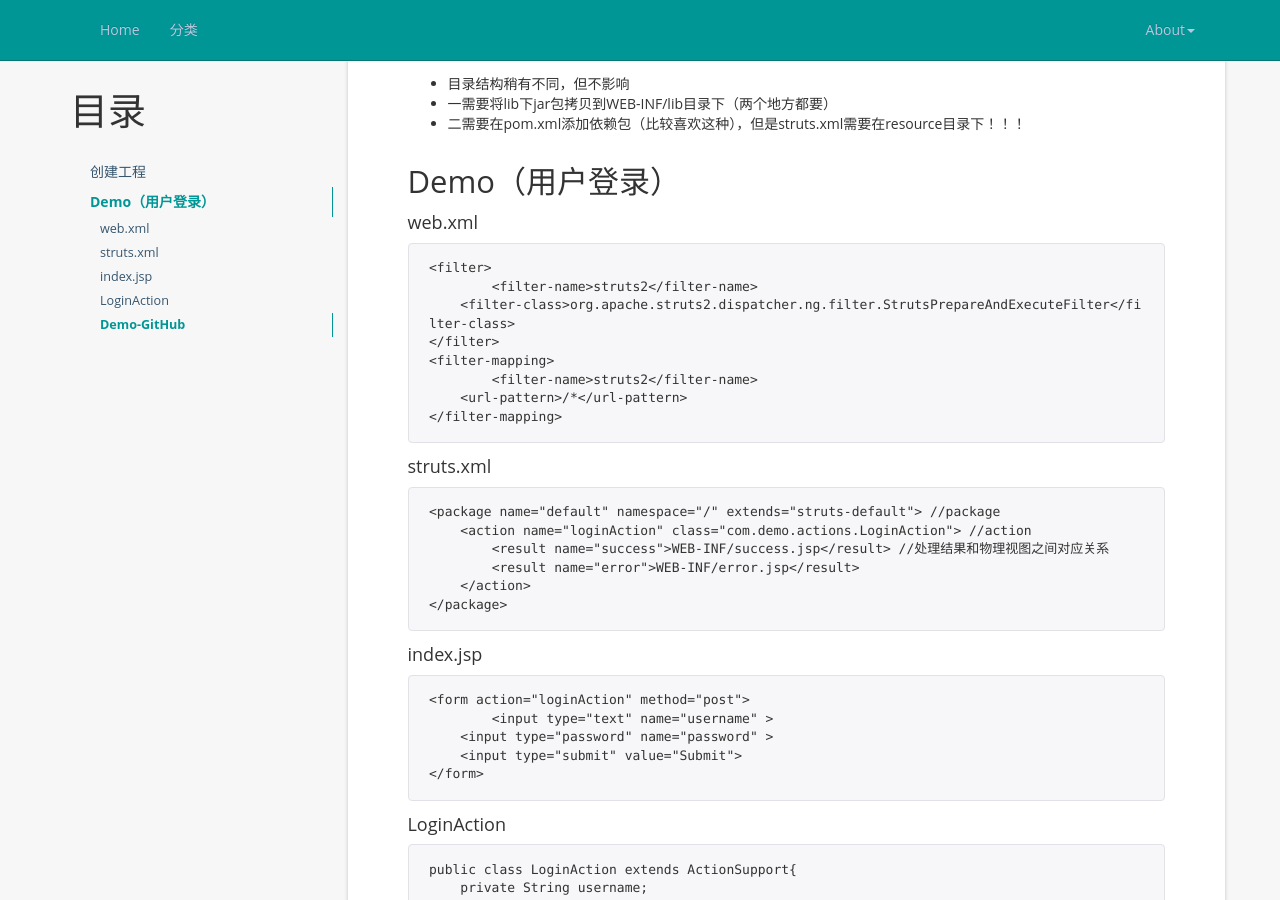
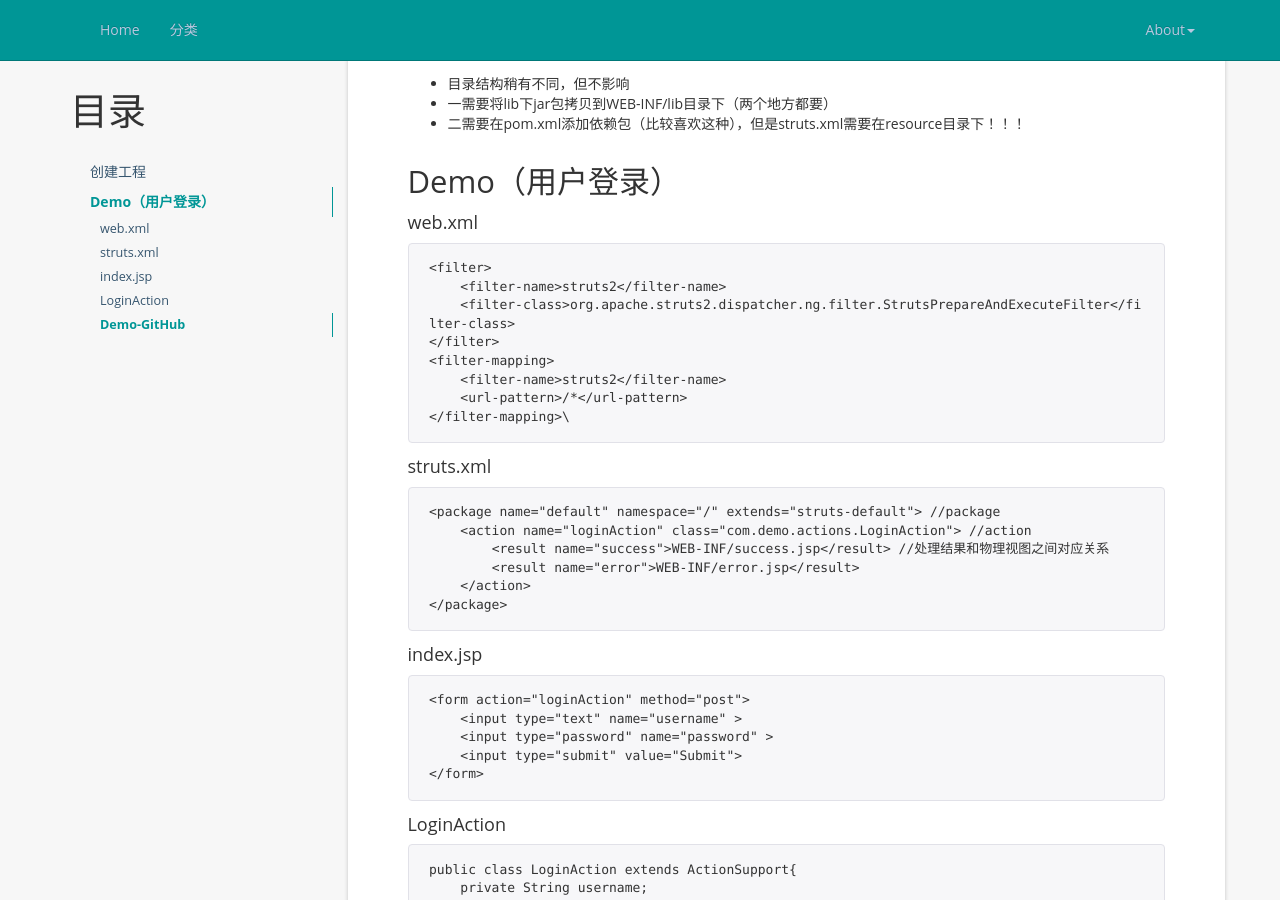
Before and after one commit to Gerry-Yu/Gerry-Yu.github.io, a Jekyll site: the page built from _posts/2016-10-3-strurs2-start.md, in a window 1280 px wide and 900 px high, scrolled down 2502 px. Built offline with Jekyll 4.4.1, drawn with Linux system fonts in a browser that asks for light colours.

Commit message:
20161003

````diff
--- a/_posts/2016-10-3-strurs2-start.md
+++ b/_posts/2016-10-3-strurs2-start.md
@@ -30,17 +30,20 @@ tag: SSH
 
 ## Demo（用户登录）
 #### web.xml
+
 ```
 <filter>
-	<filter-name>struts2</filter-name>
+    <filter-name>struts2</filter-name>
     <filter-class>org.apache.struts2.dispatcher.ng.filter.StrutsPrepareAndExecuteFilter</filter-class>
 </filter>
 <filter-mapping>
-	<filter-name>struts2</filter-name>
+    <filter-name>struts2</filter-name>
     <url-pattern>/*</url-pattern>
-</filter-mapping>
+</filter-mapping>\
 ```
+
 #### struts.xml
+
 ```
 <package name="default" namespace="/" extends="struts-default"> //package
     <action name="loginAction" class="com.demo.actions.LoginAction"> //action
@@ -49,15 +52,19 @@ tag: SSH
     </action>
 </package>
 ```
+
 #### index.jsp
+
 ```
 <form action="loginAction" method="post">
-	<input type="text" name="username" >
+    <input type="text" name="username" >
     <input type="password" name="password" >
     <input type="submit" value="Submit">
 </form>
 ```
+
 #### LoginAction
+
 ``` java
 public class LoginAction extends ActionSupport{
     private String username;
@@ -89,5 +96,6 @@ public class LoginAction extends ActionSupport{
     }
 }
 ```
+
 #### Demo-GitHub
 [Gerry-Yu/strurs2Demo](https://github.com/Gerry-Yu/struts2Demo)
````
